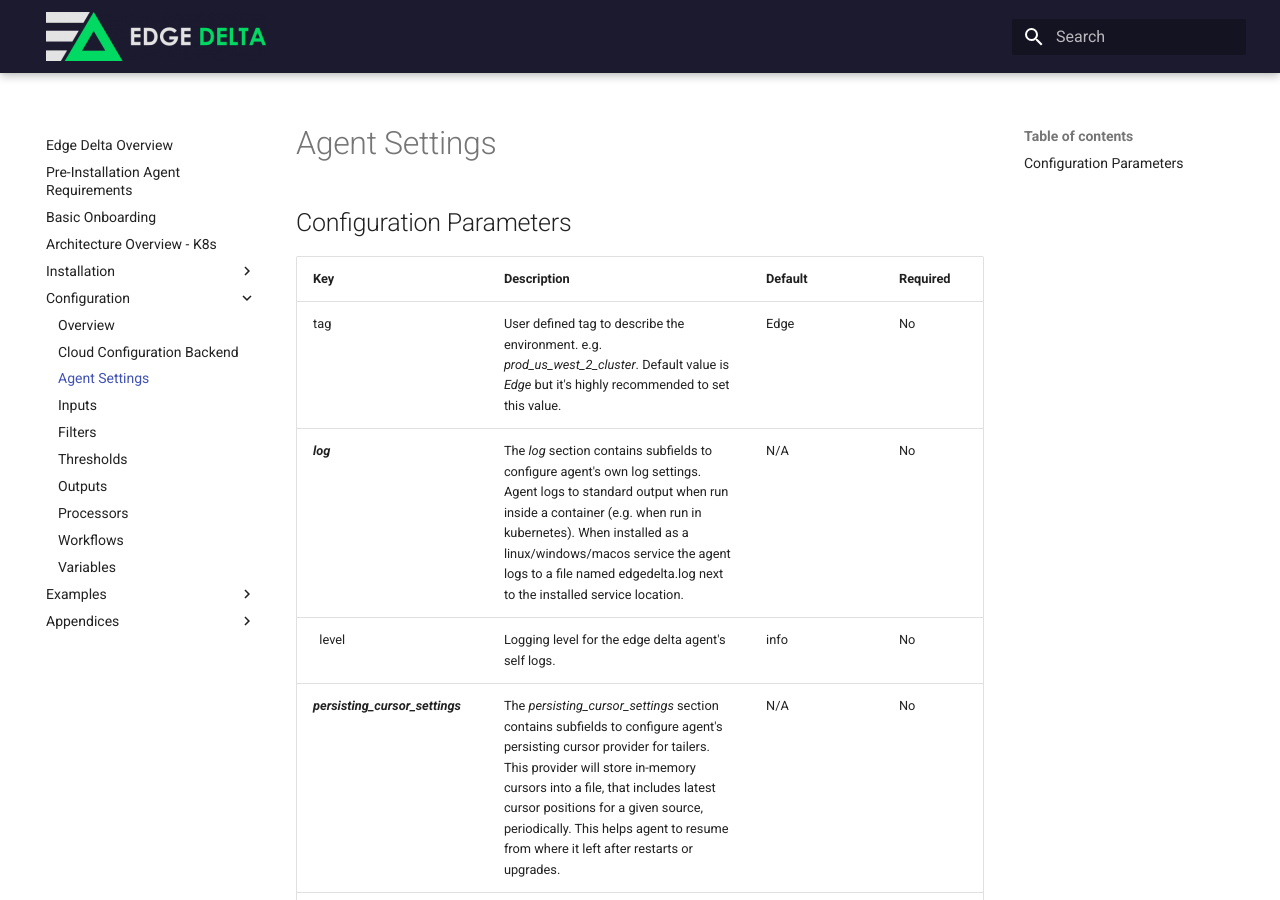
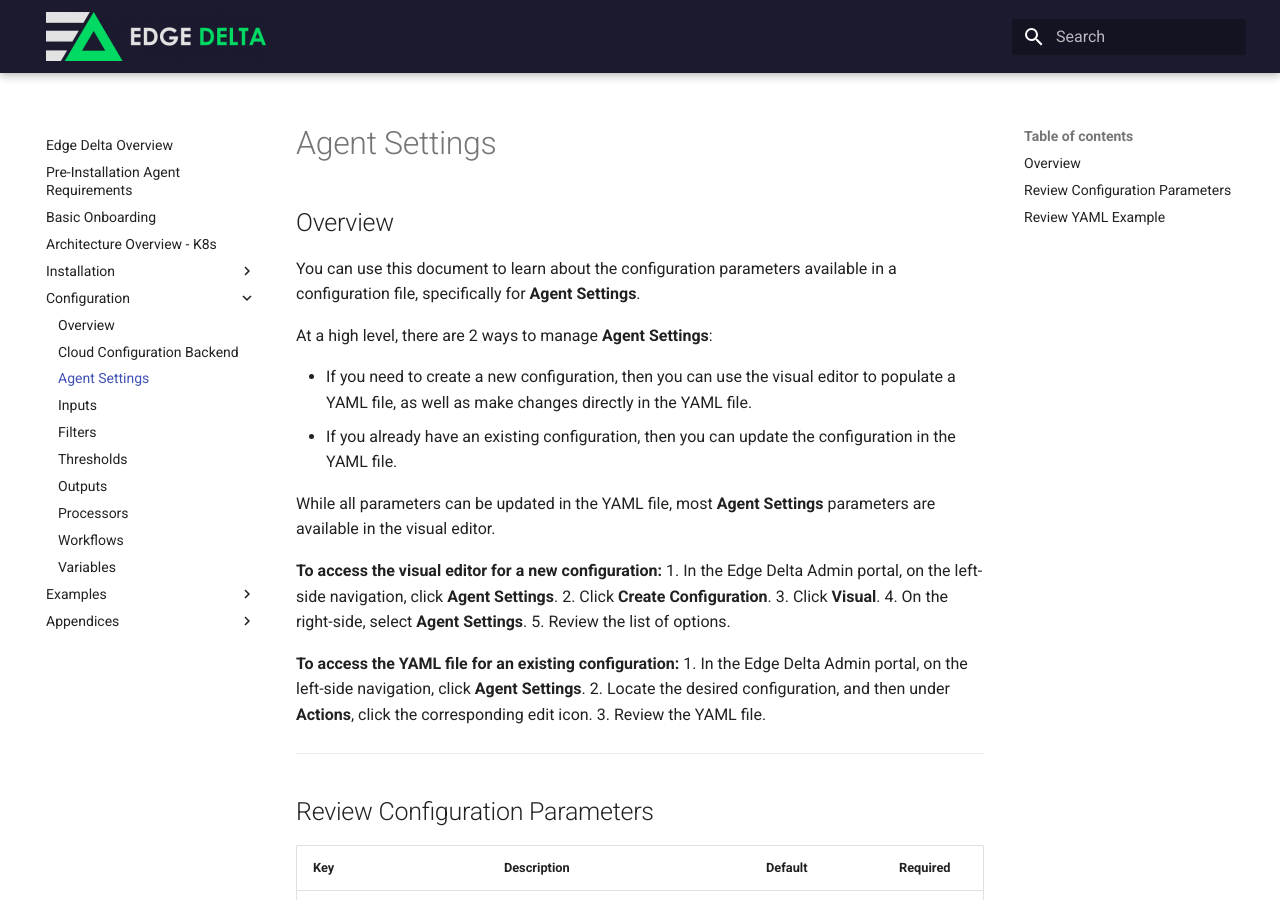
Before and after one commit to edgedelta/docs, an MkDocs documentation site: the page built from docs/configuration/agent-settings.md, in a window 1280 px wide and 900 px high. Built offline with MkDocs 1.6.1 and Material for MkDocs 9.7.7, drawn with Linux system fonts in a browser that asks for light colours; some of the changed text lies outside the part shown.

Commit message:
Update agent-settings.md
Updating for style and clarity

````diff
--- a/docs/configuration/agent-settings.md
+++ b/docs/configuration/agent-settings.md
@@ -6,7 +6,32 @@ description: >-
 
 # Agent Settings
 
-## Configuration Parameters
+## Overview
+
+You can use this document to learn about the configuration parameters available in a configuration file, specifically for **Agent Settings**.
+
+At a high level, there are 2 ways to manage **Agent Settings**:
+
+  * If you need to create a new configuration, then you can use the visual editor to populate a YAML file, as well as make changes directly in the YAML file.
+  * If you already have an existing configuration, then you can update the configuration in the YAML file.
+
+While all parameters can be updated in the YAML file, most **Agent Settings** parameters are available in the visual editor.
+
+**To access the visual editor for a new configuration:**
+1. In the Edge Delta Admin portal, on the left-side navigation, click **Agent Settings**.
+2. Click **Create Configuration**.
+3. Click **Visual**.
+4. On the right-side, select **Agent Settings**.
+5. Review the list of options.
+
+**To access the YAML file for an existing configuration:**
+1. In the Edge Delta Admin portal, on the left-side navigation, click **Agent Settings**.
+2. Locate the desired configuration, and then under **Actions**, click the corresponding edit icon.
+3. Review the YAML file.
+
+***
+
+## Review Configuration Parameters
 
 | Key | Description | Default | Required |
 | :--- | :--- | :--- | :--- |
@@ -30,7 +55,9 @@ description: >-
 | ephemeral | It marks the agent as can be down temporarily due to scale down scenarios and it will be used for capturing down agents. | true | No |
 | soft\_cpu\_limit | It is only honored by clustering processor at the moment. 0.5 means 50% of a core. It can be enabled by setting cpu\_friendly=true in clustering rule. | 0.0 | No |
 
-Example:
+***
+
+## Review YAML Example
 
 ```yaml
 agent_settings:
````
